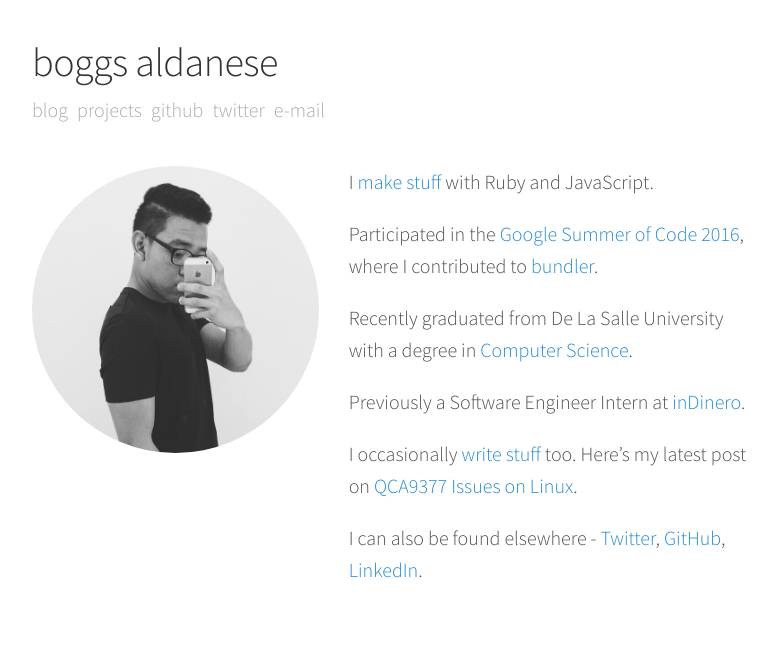
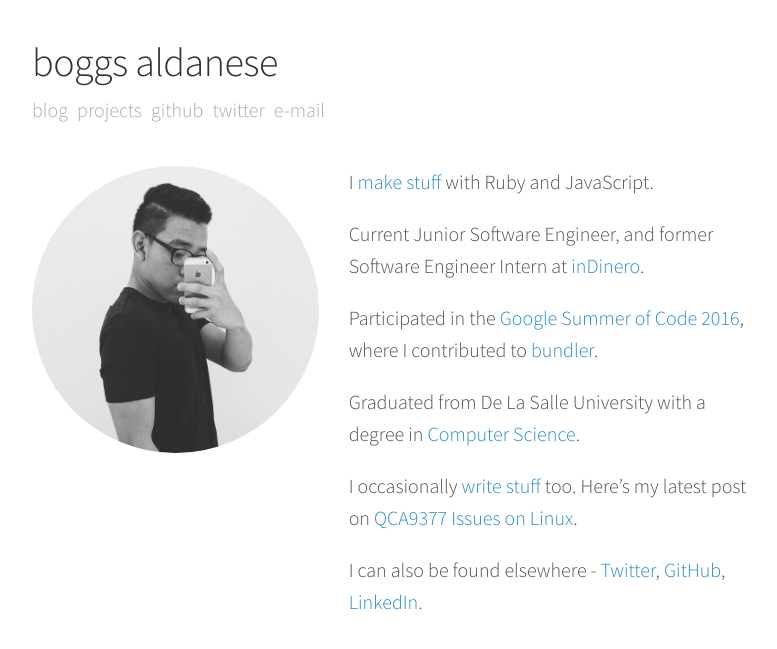
Before and after one commit to b-ggs/b-ggs.github.io, a Jekyll site: the page built from index.md, in a window 1280 px wide. Shown: the top 649 px of the page, without its empty margins (243-1020 px from the left). Built offline with Jekyll 4.4.1, drawn with Linux system fonts in a browser that asks for light colours; nearby versions of some CDN libraries.

Commit message:
Update index

```diff
--- a/index.md
+++ b/index.md
@@ -5,11 +5,11 @@ permalink: /
 
 I [make stuff][make] with Ruby and JavaScript.
 
+Current Junior Software Engineer, and former Software Engineer Intern at [inDinero][ind]{:target="\_blank"}.
+
 Participated in the [Google Summer of Code 2016][gsoc]{:target="\_blank"}, where I contributed to [bundler][bundler]{:target="\_blank"}.
 
-Recently graduated from De La Salle University with a degree in [Computer Science][csst]{:target="\_blank"}.
-
-Previously a Software Engineer Intern at [inDinero][ind]{:target="\_blank"}.
+Graduated from De La Salle University with a degree in [Computer Science][csst]{:target="\_blank"}.
 
 I occasionally [write stuff][write] too. Here's my latest post on [{{ site.posts[0].title }}][latest].
 
```
